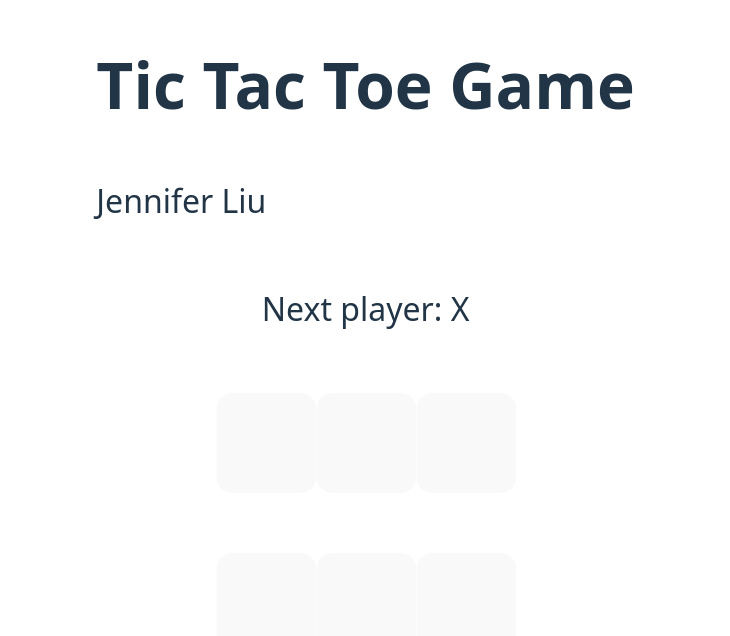
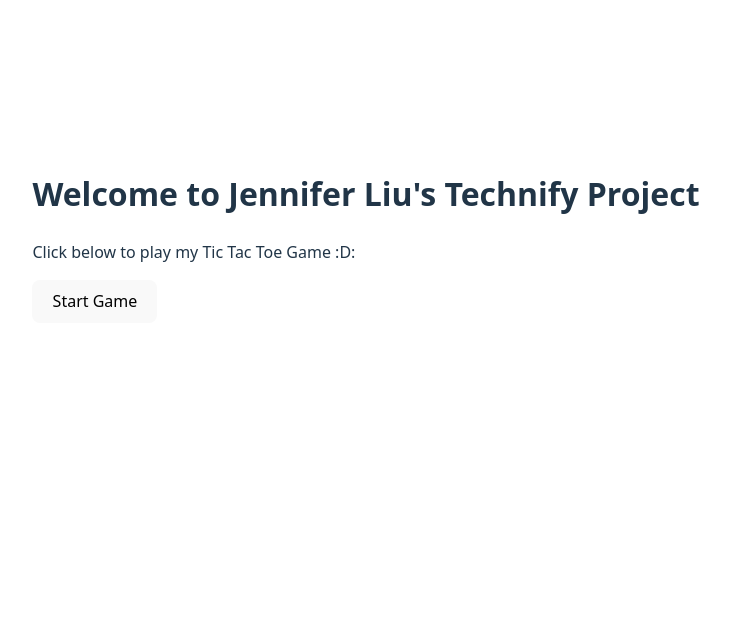
Before and after one commit to jenn-liuu/technify-tic-tac-toe, a React (Vite) app in the folder my-react-app/: page / in a window 1280 px wide. Shown: the part 164-800 px from the top of the page, without its empty margins (274-1004 px from the left). Built offline with nearby package versions, Linux system fonts and the light colour scheme.

Commit message:
Added Home Page that routes to tic tac toe game

```diff
--- a/my-react-app/src/App.jsx
+++ b/my-react-app/src/App.jsx
@@ -1,12 +1,14 @@
 import React from 'react';
 import { BrowserRouter as Router, Routes, Route, Link } from 'react-router-dom';
+import Home from './Home';
 import Board from './Board';
 
 export default function App() {
   return (
     <Router>
       <Routes>
-        <Route path="/" element={<Board />} />
+        <Route path="/" element={<Home />} />
+        <Route path="/game" element={<Board />} />
       </Routes>
     </Router>
   );
--- a/my-react-app/src/Header.jsx
+++ b/my-react-app/src/Header.jsx
@@ -4,7 +4,6 @@
     return (
         <header>
             <h1>Tic Tac Toe Game</h1>
-            <p className="subtitle">Jennifer Liu</p>
         </header>
     )
 }
--- /dev/null
+++ b/my-react-app/src/Home.jsx
@@ -0,0 +1,14 @@
+import React from 'react';
+import { Link } from 'react-router-dom';
+
+export default function Home() {
+    return (
+        <div className="home">
+            <h1>Welcome to Jennifer Liu's Technify Project</h1>
+            <p>Click below to play my Tic Tac Toe Game :D:</p>
+            <Link to="/game">
+                <button>Start Game</button>
+            </Link>
+        </div>
+    );
+}
```
